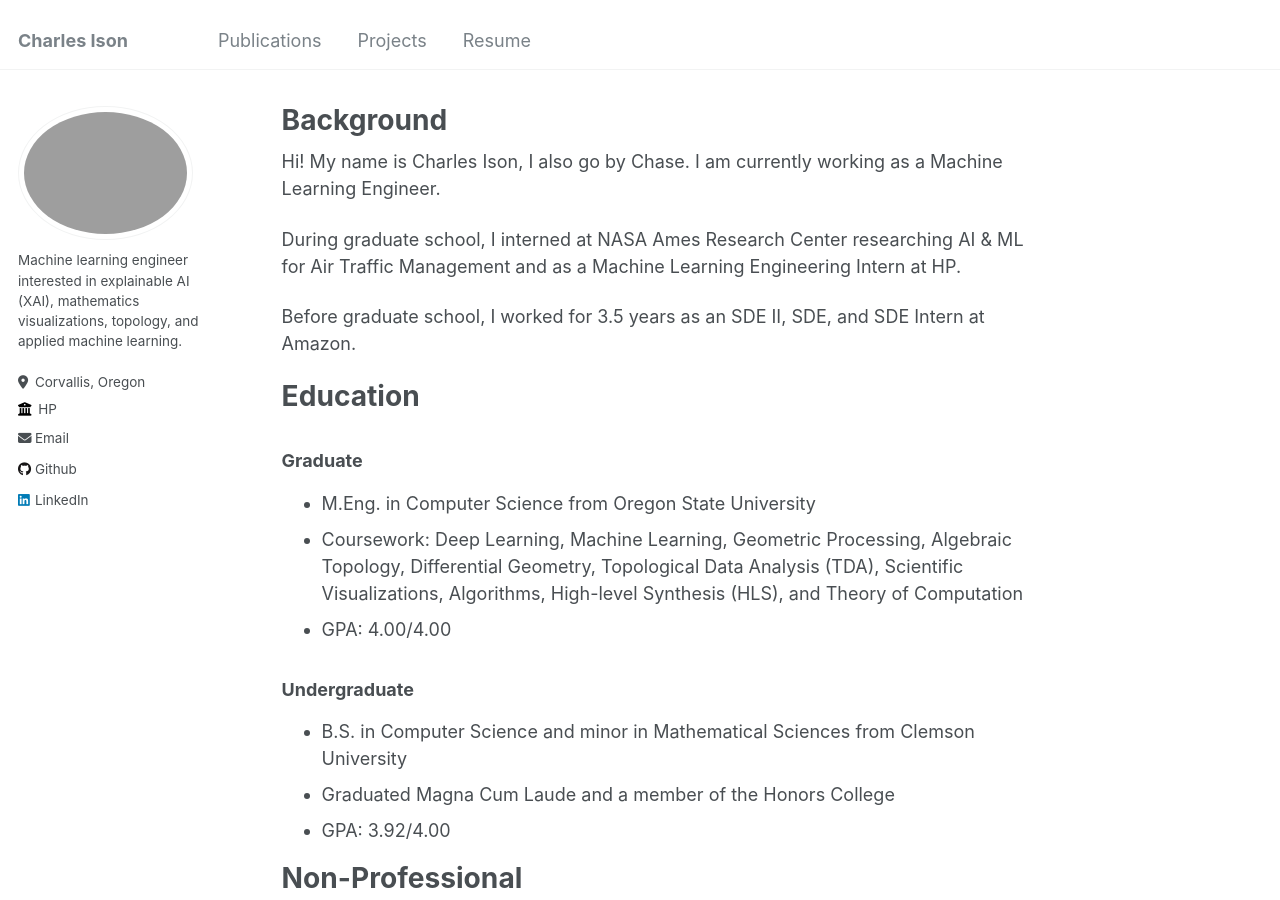
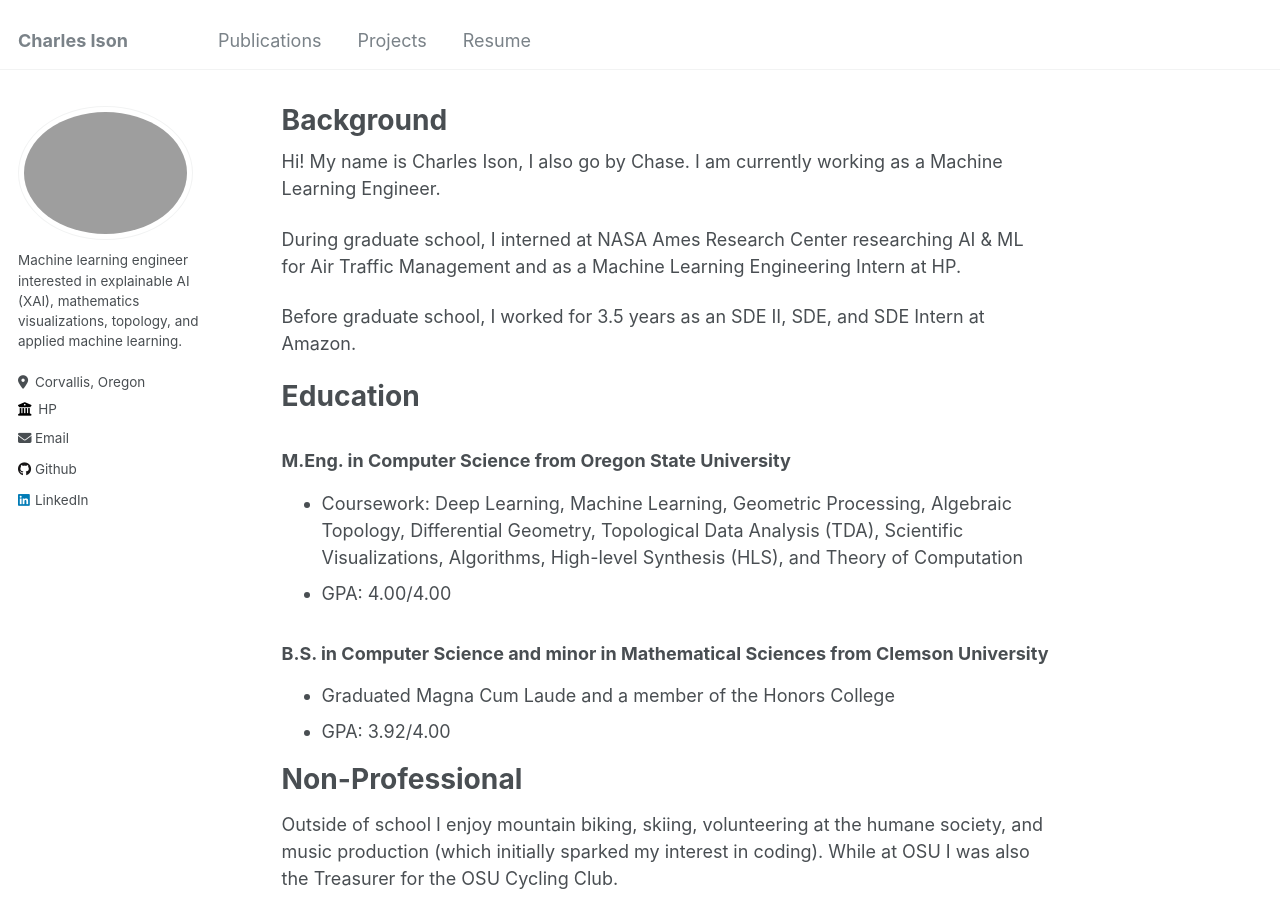
Before and after one commit to charles-ison/charles-ison.github.io, a Jekyll site: the page built from _pages/about.md, in a window 1280 px wide and 900 px high. Built offline with Jekyll 4.4.1, drawn with Linux system fonts in a browser that asks for light colours.

Commit message:
Updating education structure.

```diff
--- a/_pages/about.md
+++ b/_pages/about.md
@@ -16,15 +16,11 @@ Before graduate school, I worked for 3.5 years as an SDE II, SDE, and SDE Intern
 
 Education
 ======
-### Graduate
-
-* M.Eng. in Computer Science from Oregon State University
+### M.Eng. in Computer Science from Oregon State University
 * Coursework: Deep Learning, Machine Learning, Geometric Processing, Algebraic Topology, Differential Geometry, Topological Data Analysis (TDA), Scientific Visualizations, Algorithms, High-level Synthesis (HLS), and Theory of Computation
 * GPA: 4.00/4.00
 
-### Undergraduate
-
-* B.S. in Computer Science and minor in Mathematical Sciences from Clemson University
+### B.S. in Computer Science and minor in Mathematical Sciences from Clemson University
 * Graduated Magna Cum Laude and a member of the Honors College
 * GPA: 3.92/4.00
 
```
